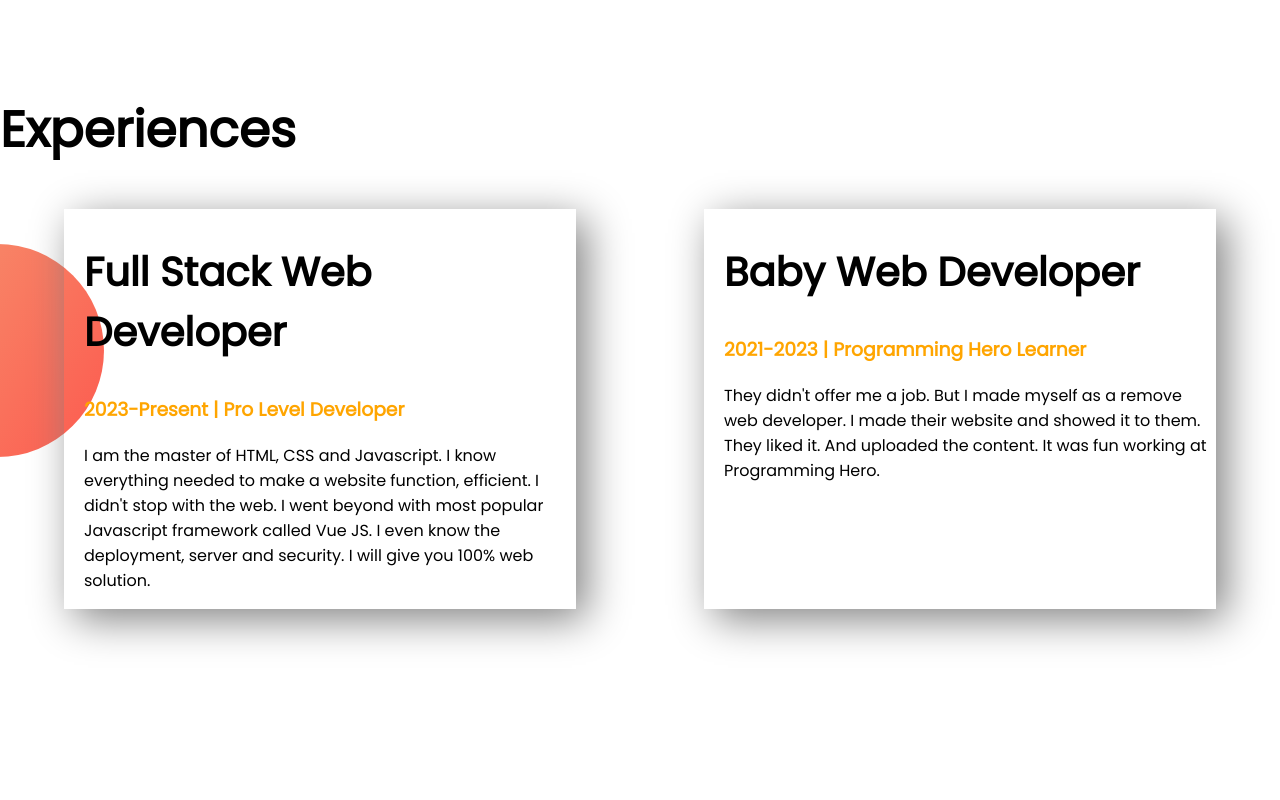
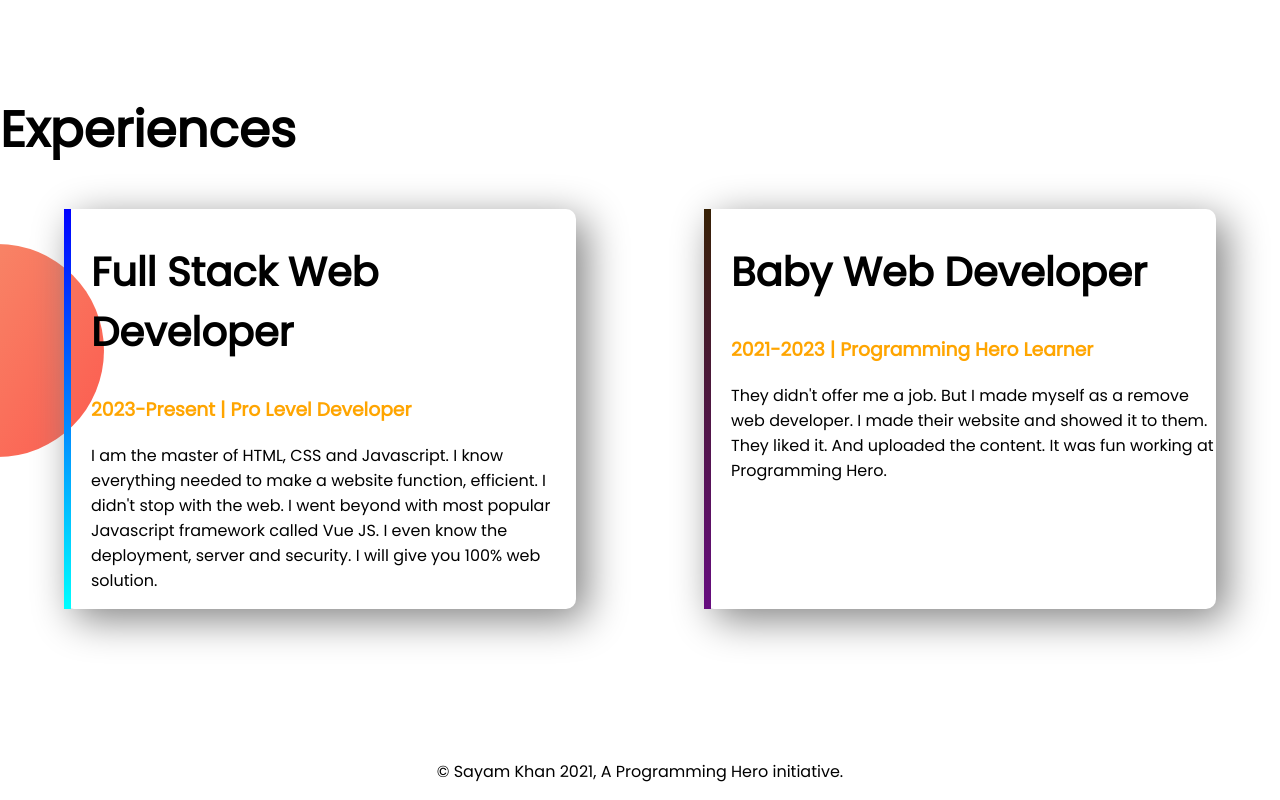
Before and after one commit to sayamkhanraj1/developer-portfolio, a plain HTML site: page index.html in a window 1280 px wide. Shown: the part 1244-2044 px from the top of the page. Before the commit the page ends 2003 px from the top, so only its background shows below. Drawn offline with Linux system fonts and the light colour scheme.

Commit message:
footer added

```diff
--- a/index.html
+++ b/index.html
@@ -39,20 +39,22 @@
     <section class="experience">
         <h1>Experiences</h1>
         <div class="flexible">
-            <div class="experienc-item">
+            <div id="full-stack-experience" class="experienc-item ">
                 <h2>Full Stack Web Developer</h2>
             <h3  class="sub-titel">2023-Present | Pro Level Developer</h3>
             <p>I am the master of HTML, CSS and Javascript. I know everything needed to make a website function, efficient. I didn't stop with the web. I went beyond with most popular Javascript framework called Vue JS. I even know the deployment, server and security. I will give you 100% web solution.</p>
             </div>
-            <div class="experienc-item">
+            <div id="web-dev-experience" class="experienc-item">
                 <h2>Baby Web Developer</h2>
                 <h3  class="sub-titel">2021-2023 | Programming Hero Learner</h3>
                 <p>They didn't offer me a job. But I made myself as a remove web developer. I made their website and showed it to them. They liked it. And uploaded the content. It was fun working at Programming Hero.</p>
             </div>
         </div>
     </section>
-
-
-
+    <footer>
+        <p>
+            © Sayam Khan 2021, A Programming Hero initiative.
+        </p>
+    </footer>
 </body>
 </html>
--- a/style.css
+++ b/style.css
@@ -63,5 +63,19 @@ span {
     margin-right: 5%;
     padding-left: 20px;
     box-shadow: 10px 10px 40px gray;
-     width: 40%
+    border-radius: 10px;
+    width: 40%
 }
+#full-stack-experience{
+    border-image: linear-gradient(blue, cyan);
+    border-left: 7px solid;
+    border-image-slice: 1;
+}
+#web-dev-experience{
+    border-image: linear-gradient(#372105, #670C80);
+    border-left: 7px solid;
+    border-image-slice: 1;
+}
+footer{
+    text-align: center;
+}
```
Also changed, not shown: images/jhankar.png (deleted), images/jhankar2.png (deleted), mypic/SYM.JPG (deleted).
